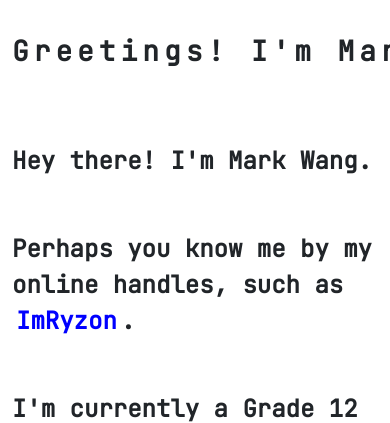
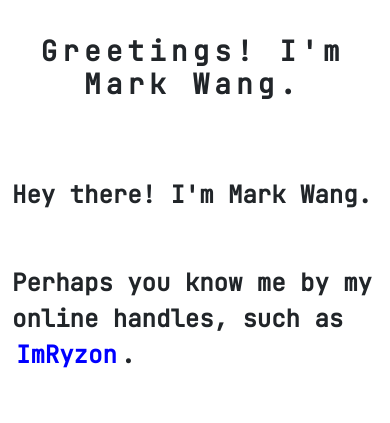
Before and after one commit to ImRyzon/ImRyzon.github.io, a Django app: page / in a window 390 px wide; the page is wider, and only the part inside the window is pictured. Shown: the part 71-494 px from the top of that part. Run offline with Django 4.2, Linux system fonts and the light colour scheme; some libraries are stand-ins or nearby versions.

Commit message:
More mobile responsiveness

```diff
--- a/website/static/website/styles.css
+++ b/website/static/website/styles.css
@@ -1,9 +1,12 @@
 @media screen and (max-width: 600px) {
     .non-rotate {
-        white-space: normal;
-        animation:
-            typing 2s,
-            cursor .75s step-end infinite alternate;
+        white-space: normal !important;
+    }
+
+    @keyframes typing {
+        from {
+            width: auto;
+        }
     }
 
     .textbar {
@@ -194,6 +197,7 @@ i {
 
 .non-rotate {
     display: flex;
+    flex-wrap: wrap;
     letter-spacing: 5px;
     width: 100%;
     white-space: nowrap;
--- a/website/templates/website/index.html
+++ b/website/templates/website/index.html
@@ -9,7 +9,7 @@
 {% block body %}
     <div class="main-text-div container" style="display: inline-block;">
         <div class="page-title">
-            <h1 class="title non-rotate" style="text-align: center;">Greetings! I'm Mark Wang.</h1>
+            <h1 class="title non-rotate" style="text-align: center; --n: 53;">Greetings! I'm Mark Wang.</h1>
         </div>
 
         <div style="text-align: left;">
```
